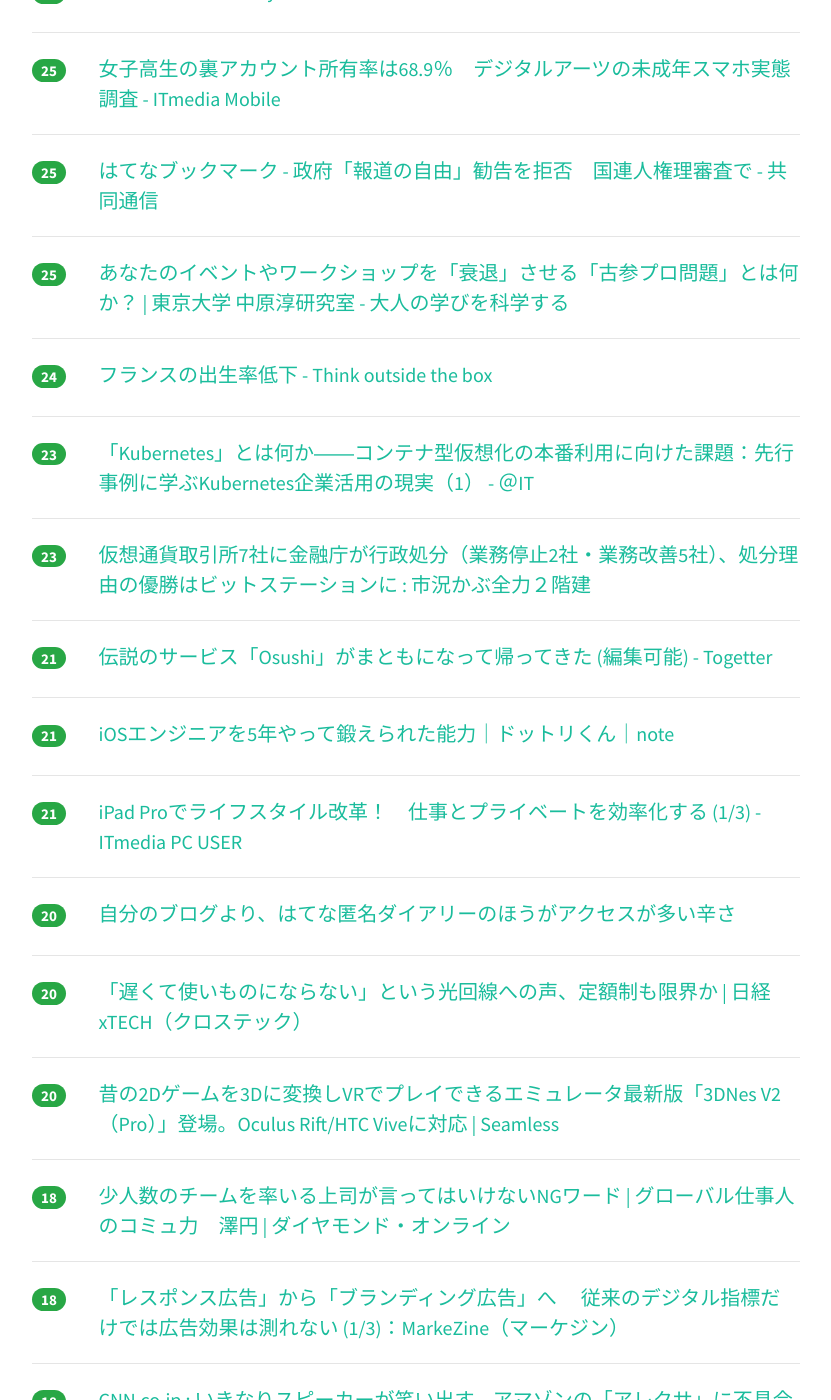
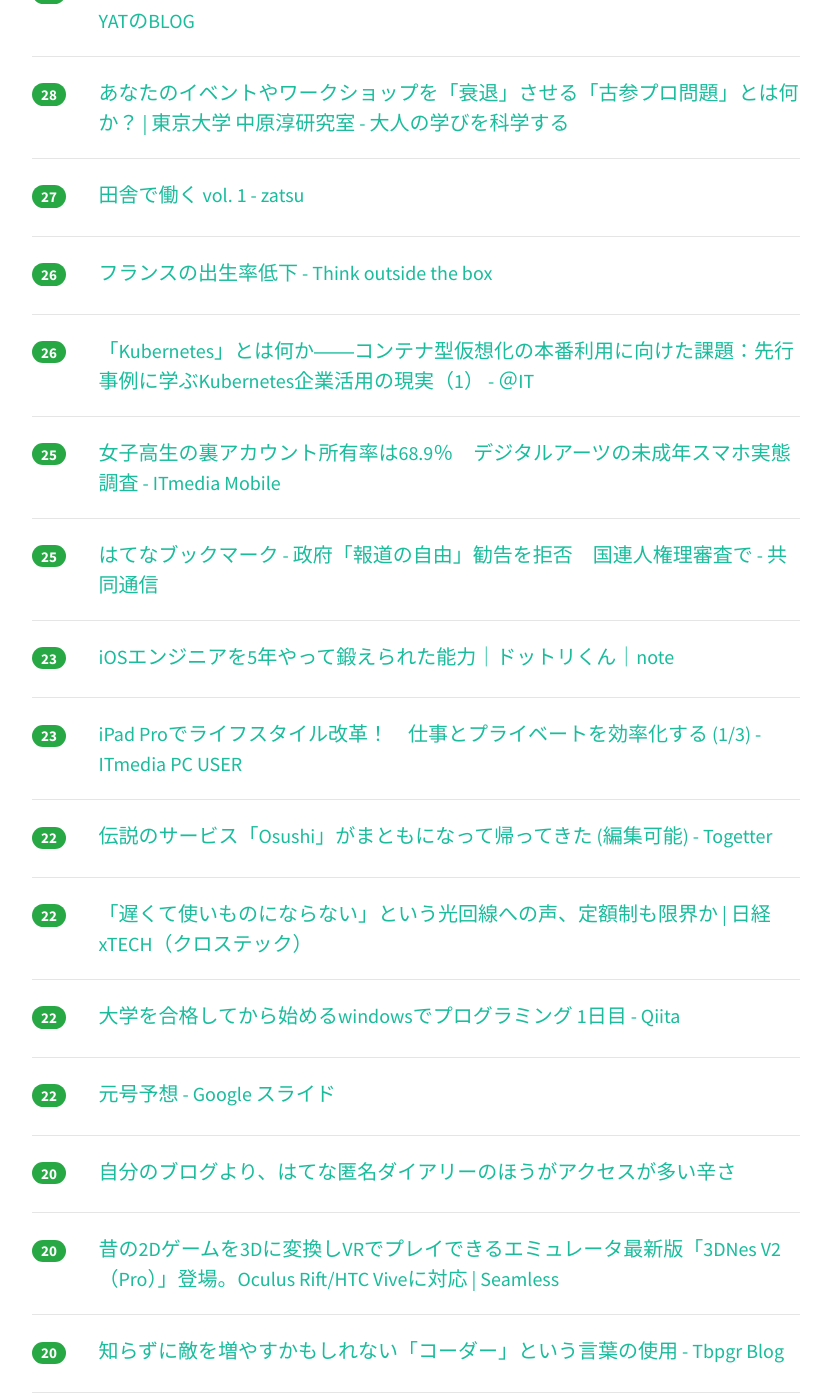
Before and after one commit to yatta47/hatena-matome-site, a Jekyll site: the page built from _posts/2018-03-08-hatena.md, in a window 1280 px wide and 1400 px high, scrolled down 2396 px. Shown: the whole window, without its empty margins (224-1055 px from the left). Built offline with Jekyll 4.4.1, drawn with Linux system fonts in a browser that asks for light colours; nearby versions of some CDN libraries; some of the changed text lies outside the part shown.

Commit message:
Updated 2018-03-08

```diff
--- a/_posts/2018-03-08-hatena.md
+++ b/_posts/2018-03-08-hatena.md
@@ -1,53 +1,53 @@
 ---
 layout: post
 title:  "2018-03-08 はてぶIT"
-date:   2018-03-08 15:03:18
+date:   2018-03-08 16:03:36
 tags: [it-hotentry]
 ---
-58 件のデータあり
+60 件のデータあり
 
 <hr><div class="row">
-<div class="col-1"><span class="badge badge-pill badge-success h2">623</span></div>
+<div class="col-1"><span class="badge badge-pill badge-success h2">639</span></div>
 <div class="col-11"><a href='http://takagi-hiromitsu.jp/diary/20180307.html' target='_blank'>高木浩光＠自宅の日記 - 個人情報保護委員会ゥァア゛ーッ ドガシャア</a></div>
 </div>
 <hr>
 <div class="row">
-<div class="col-1"><span class="badge badge-pill badge-success h2">429</span></div>
+<div class="col-1"><span class="badge badge-pill badge-success h2">454</span></div>
 <div class="col-11"><a href='https://togetter.com/li/1206162' target='_blank'>外注をしすぎた結果、他社に自社の仕様を教えてもらうというカオスな状況に多くの声が寄せられる「過度なアウトソーシングは非効率」 - Togetter</a></div>
 </div>
 <hr>
 <div class="row">
-<div class="col-1"><span class="badge badge-pill badge-success h2">291</span></div>
+<div class="col-1"><span class="badge badge-pill badge-success h2">347</span></div>
 <div class="col-11"><a href='http://japanese.engadget.com/2018/03/07/echo/' target='_blank'>アマゾンEchoスピーカーが唐突に笑い出す不具合発生。各地で怯えるユーザー続出 - Engadget 日本版</a></div>
 </div>
 <hr>
 <div class="row">
-<div class="col-1"><span class="badge badge-pill badge-success h2">216</span></div>
+<div class="col-1"><span class="badge badge-pill badge-success h2">224</span></div>
+<div class="col-11"><a href='http://tech.nikkeibp.co.jp/atcl/nxt/column/18/00134/030600025/' target='_blank'>「すごい技術もたった一つの課題で終わり」　マツダの天才エンジン技術者、大逆転の軌跡（後編） | 日経 xTECH（クロステック）</a></div>
+</div>
+<hr>
+<div class="row">
+<div class="col-1"><span class="badge badge-pill badge-success h2">220</span></div>
 <div class="col-11"><a href='http://www.yutorism.jp/entry/Hatebu' target='_blank'>【総集編】はてなブックマークの使い方 - ゆとりずむ</a></div>
 </div>
 <hr>
 <div class="row">
-<div class="col-1"><span class="badge badge-pill badge-success h2">207</span></div>
-<div class="col-11"><a href='http://tech.nikkeibp.co.jp/atcl/nxt/column/18/00134/030600025/' target='_blank'>「すごい技術もたった一つの課題で終わり」　マツダの天才エンジン技術者、大逆転の軌跡（後編） | 日経 xTECH（クロステック）</a></div>
-</div>
-<hr>
-<div class="row">
-<div class="col-1"><span class="badge badge-pill badge-success h2">180</span></div>
+<div class="col-1"><span class="badge badge-pill badge-success h2">190</span></div>
 <div class="col-11"><a href='http://www.ketancho.net/entry/2018/03/07/080000' target='_blank'>「SQLアンチパターン」を避けるためのチェックリスト①（DB論理設計編） - log4ketancho</a></div>
 </div>
 <hr>
 <div class="row">
-<div class="col-1"><span class="badge badge-pill badge-success h2">168</span></div>
+<div class="col-1"><span class="badge badge-pill badge-success h2">174</span></div>
+<div class="col-11"><a href='https://anond.hatelabo.jp/20180308013517' target='_blank'>IE対応と言われたら金額倍くらいを提示したい</a></div>
+</div>
+<hr>
+<div class="row">
+<div class="col-1"><span class="badge badge-pill badge-success h2">170</span></div>
 <div class="col-11"><a href='https://anond.hatelabo.jp/20180307223400' target='_blank'>ブクマカのアイデンティティ</a></div>
 </div>
 <hr>
 <div class="row">
-<div class="col-1"><span class="badge badge-pill badge-success h2">152</span></div>
-<div class="col-11"><a href='https://anond.hatelabo.jp/20180308013517' target='_blank'>IE対応と言われたら金額倍くらいを提示したい</a></div>
-</div>
-<hr>
-<div class="row">
-<div class="col-1"><span class="badge badge-pill badge-success h2">98</span></div>
+<div class="col-1"><span class="badge badge-pill badge-success h2">107</span></div>
 <div class="col-11"><a href='http://www.itmedia.co.jp/news/articles/1803/08/news062.html' target='_blank'>Alexaの突然の高笑い、Amazonは「修正中」 - ITmedia NEWS</a></div>
 </div>
 <hr>
@@ -57,22 +57,22 @@ tags: [it-hotentry]
 </div>
 <hr>
 <div class="row">
-<div class="col-1"><span class="badge badge-pill badge-success h2">73</span></div>
+<div class="col-1"><span class="badge badge-pill badge-success h2">87</span></div>
 <div class="col-11"><a href='https://qiita.com/n_mogi/items/252dc4dcf75f3b2ea977' target='_blank'>個人的にPHPで開発する上で頭に入れておきたいと思っている事 - Qiita</a></div>
 </div>
 <hr>
 <div class="row">
-<div class="col-1"><span class="badge badge-pill badge-success h2">60</span></div>
+<div class="col-1"><span class="badge badge-pill badge-success h2">73</span></div>
 <div class="col-11"><a href='https://geek-out.jp/column/entry/2018/03/08/110000' target='_blank'>オープンさは私のキャリアの原動力 ─ SIer、Web系、フリーランスという変遷で実感した「オープンにすること」の大切さ - GeekOut</a></div>
 </div>
 <hr>
 <div class="row">
-<div class="col-1"><span class="badge badge-pill badge-success h2">54</span></div>
+<div class="col-1"><span class="badge badge-pill badge-success h2">55</span></div>
 <div class="col-11"><a href='https://forest.watch.impress.co.jp/docs/serial/yajiuma/1110338.html' target='_blank'>Windows版「Google Chrome」のコンパイラーが「MSVC」から「Clang」に - やじうまの杜 - 窓の杜</a></div>
 </div>
 <hr>
 <div class="row">
-<div class="col-1"><span class="badge badge-pill badge-success h2">47</span></div>
+<div class="col-1"><span class="badge badge-pill badge-success h2">50</span></div>
 <div class="col-11"><a href='http://blog.lai.so/entry/2018/03/08/%E7%84%A1%E6%B3%95%E5%9C%B0%E5%B8%AF%E3%81%AB%E3%83%86%E3%82%B9%E3%83%88%E3%82%B1%E3%83%BC%E3%82%B9%E3%82%92%E8%BF%BD%E5%8A%A0%E3%81%99%E3%82%8B%E6%99%82%E3%81%AB%E3%81%84%E3%81%A4%E3%82%82%E3%82%84%E3%81%A3' target='_blank'>無法地帯にテストケースを追加する時にいつもやっている戦略 - laiso</a></div>
 </div>
 <hr>
@@ -82,7 +82,12 @@ tags: [it-hotentry]
 </div>
 <hr>
 <div class="row">
-<div class="col-1"><span class="badge badge-pill badge-success h2">41</span></div>
+<div class="col-1"><span class="badge badge-pill badge-success h2">43</span></div>
+<div class="col-11"><a href='https://motemen.hatenablog.com/entry/2018/03/ethereum-dapp-protect-content' target='_blank'>Ether を送金した人だけコンテンツを閲覧できる Ðapp を書いた - 詩と創作・思索のひろば</a></div>
+</div>
+<hr>
+<div class="row">
+<div class="col-1"><span class="badge badge-pill badge-success h2">42</span></div>
 <div class="col-11"><a href='http://kabumatome.doorblog.jp/archives/65914258.html' target='_blank'>JJ４月号、日本生命の社員の設定を盛りすぎる : 市況かぶ全力２階建</a></div>
 </div>
 <hr>
@@ -93,22 +98,32 @@ tags: [it-hotentry]
 <hr>
 <div class="row">
 <div class="col-1"><span class="badge badge-pill badge-success h2">35</span></div>
-<div class="col-11"><a href='https://motemen.hatenablog.com/entry/2018/03/ethereum-dapp-protect-content' target='_blank'>Ether を送金した人だけコンテンツを閲覧できる Ðapp を書いた - 詩と創作・思索のひろば</a></div>
+<div class="col-11"><a href='http://www.ryuzee.com/contents/blog/7124' target='_blank'>スクラムの概要を1分で理解できるイラスト【2018版】 | Ryuzee.com</a></div>
+</div>
+<hr>
+<div class="row">
+<div class="col-1"><span class="badge badge-pill badge-success h2">33</span></div>
+<div class="col-11"><a href='https://flxy.jp/article/561' target='_blank'>エンジニアの文化とか採用についてやってきたこと | flexy（フレキシー） -エンジニア・デザイナーに自由を-</a></div>
+</div>
+<hr>
+<div class="row">
+<div class="col-1"><span class="badge badge-pill badge-success h2">32</span></div>
+<div class="col-11"><a href='http://kabumatome.doorblog.jp/archives/65914296.html' target='_blank'>仮想通貨取引所7社に金融庁が行政処分（業務停止2社・業務改善5社）、処分理由の優勝はビットステーションに : 市況かぶ全力２階建</a></div>
 </div>
 <hr>
 <div class="row">
 <div class="col-1"><span class="badge badge-pill badge-success h2">31</span></div>
-<div class="col-11"><a href='https://flxy.jp/article/561' target='_blank'>エンジニアの文化とか採用についてやってきたこと | flexy（フレキシー） -エンジニア・デザイナーに自由を-</a></div>
+<div class="col-11"><a href='https://medium.com/@voluntas/1d129a997043' target='_blank'>WebRTC スタック Python 実装の紹介 – V – Medium</a></div>
 </div>
 <hr>
 <div class="row">
-<div class="col-1"><span class="badge badge-pill badge-success h2">31</span></div>
-<div class="col-11"><a href='http://www.ryuzee.com/contents/blog/7124' target='_blank'>スクラムの概要を1分で理解できるイラスト【2018版】 | Ryuzee.com</a></div>
+<div class="col-1"><span class="badge badge-pill badge-success h2">30</span></div>
+<div class="col-11"><a href='https://wp.yat-net.com/?p=6390' target='_blank'>Webサイト制作に入る前の打ち合わせで考えることとお客様と話し合うこと – YATのBLOG</a></div>
 </div>
 <hr>
 <div class="row">
-<div class="col-1"><span class="badge badge-pill badge-success h2">29</span></div>
-<div class="col-11"><a href='https://wp.yat-net.com/?p=6390' target='_blank'>Webサイト制作に入る前の打ち合わせで考えることとお客様と話し合うこと – YATのBLOG</a></div>
+<div class="col-1"><span class="badge badge-pill badge-success h2">28</span></div>
+<div class="col-11"><a href='http://www.nakahara-lab.net/blog/archive/8617' target='_blank'>あなたのイベントやワークショップを「衰退」させる「古参プロ問題」とは何か？ | 東京大学 中原淳研究室 - 大人の学びを科学する</a></div>
 </div>
 <hr>
 <div class="row">
@@ -117,8 +132,13 @@ tags: [it-hotentry]
 </div>
 <hr>
 <div class="row">
-<div class="col-1"><span class="badge badge-pill badge-success h2">27</span></div>
-<div class="col-11"><a href='https://medium.com/@voluntas/1d129a997043' target='_blank'>WebRTC スタック Python 実装の紹介 – V – Medium</a></div>
+<div class="col-1"><span class="badge badge-pill badge-success h2">26</span></div>
+<div class="col-11"><a href='http://totb.hatenablog.com/entry/2018/03/07/220552' target='_blank'>フランスの出生率低下 - Think outside the box</a></div>
+</div>
+<hr>
+<div class="row">
+<div class="col-1"><span class="badge badge-pill badge-success h2">26</span></div>
+<div class="col-11"><a href='http://www.atmarkit.co.jp/ait/articles/1803/08/news006.html' target='_blank'>「Kubernetes」とは何か――コンテナ型仮想化の本番利用に向けた課題：先行事例に学ぶKubernetes企業活用の現実（1） - ＠IT</a></div>
 </div>
 <hr>
 <div class="row">
@@ -132,38 +152,33 @@ tags: [it-hotentry]
 </div>
 <hr>
 <div class="row">
-<div class="col-1"><span class="badge badge-pill badge-success h2">25</span></div>
-<div class="col-11"><a href='http://www.nakahara-lab.net/blog/archive/8617' target='_blank'>あなたのイベントやワークショップを「衰退」させる「古参プロ問題」とは何か？ | 東京大学 中原淳研究室 - 大人の学びを科学する</a></div>
-</div>
-<hr>
-<div class="row">
-<div class="col-1"><span class="badge badge-pill badge-success h2">24</span></div>
-<div class="col-11"><a href='http://totb.hatenablog.com/entry/2018/03/07/220552' target='_blank'>フランスの出生率低下 - Think outside the box</a></div>
+<div class="col-1"><span class="badge badge-pill badge-success h2">23</span></div>
+<div class="col-11"><a href='https://note.mu/dotrikun/n/n2aa2302fd95f' target='_blank'>iOSエンジニアを5年やって鍛えられた能力｜ドットリくん｜note</a></div>
 </div>
 <hr>
 <div class="row">
 <div class="col-1"><span class="badge badge-pill badge-success h2">23</span></div>
-<div class="col-11"><a href='http://www.atmarkit.co.jp/ait/articles/1803/08/news006.html' target='_blank'>「Kubernetes」とは何か――コンテナ型仮想化の本番利用に向けた課題：先行事例に学ぶKubernetes企業活用の現実（1） - ＠IT</a></div>
+<div class="col-11"><a href='http://www.itmedia.co.jp/pcuser/articles/1803/08/news039.html' target='_blank'>iPad Proでライフスタイル改革！　仕事とプライベートを効率化する (1/3) - ITmedia PC USER</a></div>
 </div>
 <hr>
 <div class="row">
-<div class="col-1"><span class="badge badge-pill badge-success h2">23</span></div>
-<div class="col-11"><a href='http://kabumatome.doorblog.jp/archives/65914296.html' target='_blank'>仮想通貨取引所7社に金融庁が行政処分（業務停止2社・業務改善5社）、処分理由の優勝はビットステーションに : 市況かぶ全力２階建</a></div>
-</div>
-<hr>
-<div class="row">
-<div class="col-1"><span class="badge badge-pill badge-success h2">21</span></div>
+<div class="col-1"><span class="badge badge-pill badge-success h2">22</span></div>
 <div class="col-11"><a href='https://togetter.com/li/1206195' target='_blank'>伝説のサービス「Osushi」がまともになって帰ってきた (編集可能) - Togetter</a></div>
 </div>
 <hr>
 <div class="row">
-<div class="col-1"><span class="badge badge-pill badge-success h2">21</span></div>
-<div class="col-11"><a href='https://note.mu/dotrikun/n/n2aa2302fd95f' target='_blank'>iOSエンジニアを5年やって鍛えられた能力｜ドットリくん｜note</a></div>
+<div class="col-1"><span class="badge badge-pill badge-success h2">22</span></div>
+<div class="col-11"><a href='http://tech.nikkeibp.co.jp/it/atcl/watcher/14/334361/110800954/' target='_blank'>「遅くて使いものにならない」という光回線への声、定額制も限界か | 日経 xTECH（クロステック）</a></div>
 </div>
 <hr>
 <div class="row">
-<div class="col-1"><span class="badge badge-pill badge-success h2">21</span></div>
-<div class="col-11"><a href='http://www.itmedia.co.jp/pcuser/articles/1803/08/news039.html' target='_blank'>iPad Proでライフスタイル改革！　仕事とプライベートを効率化する (1/3) - ITmedia PC USER</a></div>
+<div class="col-1"><span class="badge badge-pill badge-success h2">22</span></div>
+<div class="col-11"><a href='https://qiita.com/oinori_man/items/29bdcc16acf186aa96a6' target='_blank'>大学を合格してから始めるwindowsでプログラミング 1日目 - Qiita</a></div>
+</div>
+<hr>
+<div class="row">
+<div class="col-1"><span class="badge badge-pill badge-success h2">22</span></div>
+<div class="col-11"><a href='https://docs.google.com/presentation/d/1CNTa1nR9Fgf53md3oUaqpImJRyxStnaHsTyWje9YUbQ/mobilepresent?slide=id.p' target='_blank'>元号予想 - Google スライド</a></div>
 </div>
 <hr>
 <div class="row">
@@ -173,17 +188,22 @@ tags: [it-hotentry]
 <hr>
 <div class="row">
 <div class="col-1"><span class="badge badge-pill badge-success h2">20</span></div>
-<div class="col-11"><a href='http://tech.nikkeibp.co.jp/it/atcl/watcher/14/334361/110800954/' target='_blank'>「遅くて使いものにならない」という光回線への声、定額制も限界か | 日経 xTECH（クロステック）</a></div>
+<div class="col-11"><a href='http://shiropen.com/2018/03/07/32995' target='_blank'>昔の2Dゲームを3Dに変換しVRでプレイできるエミュレータ最新版「3DNes V2（Pro）」登場。Oculus Rift/HTC Viveに対応 | Seamless</a></div>
 </div>
 <hr>
 <div class="row">
 <div class="col-1"><span class="badge badge-pill badge-success h2">20</span></div>
-<div class="col-11"><a href='http://shiropen.com/2018/03/07/32995' target='_blank'>昔の2Dゲームを3Dに変換しVRでプレイできるエミュレータ最新版「3DNes V2（Pro）」登場。Oculus Rift/HTC Viveに対応 | Seamless</a></div>
+<div class="col-11"><a href='http://tbpgr.hatenablog.com/entry/2018/03/06/183000' target='_blank'>知らずに敵を増やすかもしれない「コーダー」という言葉の使用 - Tbpgr Blog</a></div>
 </div>
 <hr>
 <div class="row">
-<div class="col-1"><span class="badge badge-pill badge-success h2">18</span></div>
+<div class="col-1"><span class="badge badge-pill badge-success h2">19</span></div>
 <div class="col-11"><a href='http://diamond.jp/articles/-/162583' target='_blank'>少人数のチームを率いる上司が言ってはいけないNGワード | グローバル仕事人のコミュ力　澤円 | ダイヤモンド・オンライン</a></div>
+</div>
+<hr>
+<div class="row">
+<div class="col-1"><span class="badge badge-pill badge-success h2">19</span></div>
+<div class="col-11"><a href='https://www.cnn.co.jp/tech/35115797.html' target='_blank'>CNN.co.jp : いきなりスピーカーが笑い出す、アマゾンの「アレクサ」に不具合</a></div>
 </div>
 <hr>
 <div class="row">
@@ -193,12 +213,7 @@ tags: [it-hotentry]
 <hr>
 <div class="row">
 <div class="col-1"><span class="badge badge-pill badge-success h2">18</span></div>
-<div class="col-11"><a href='https://www.cnn.co.jp/tech/35115797.html' target='_blank'>CNN.co.jp : いきなりスピーカーが笑い出す、アマゾンの「アレクサ」に不具合</a></div>
-</div>
-<hr>
-<div class="row">
-<div class="col-1"><span class="badge badge-pill badge-success h2">18</span></div>
-<div class="col-11"><a href='http://tbpgr.hatenablog.com/entry/2018/03/06/183000' target='_blank'>知らずに敵を増やすかもしれない「コーダー」という言葉の使用 - Tbpgr Blog</a></div>
+<div class="col-11"><a href='https://togetter.com/li/1206196' target='_blank'>投げ銭サービス「Osushi」、サービス再開するや否やオモチャにされてしまう - Togetter</a></div>
 </div>
 <hr>
 <div class="row">
@@ -219,11 +234,6 @@ tags: [it-hotentry]
 <div class="row">
 <div class="col-1"><span class="badge badge-pill badge-success h2">16</span></div>
 <div class="col-11"><a href='http://blog.llvm.org/2018/03/clang-is-now-used-to-build-chrome-for.html' target='_blank'>LLVM Project Blog: Clang is now used to build Chrome for Windows</a></div>
-</div>
-<hr>
-<div class="row">
-<div class="col-1"><span class="badge badge-pill badge-success h2">16</span></div>
-<div class="col-11"><a href='https://togetter.com/li/1206196' target='_blank'>投げ銭サービス「Osushi」、サービス再開するや否やオモチャにされてしまう - Togetter</a></div>
 </div>
 <hr>
 <div class="row">
@@ -252,23 +262,23 @@ tags: [it-hotentry]
 </div>
 <hr>
 <div class="row">
-<div class="col-1"><span class="badge badge-pill badge-success h2">14</span></div>
-<div class="col-11"><a href='https://qiita.com/oinori_man/items/29bdcc16acf186aa96a6' target='_blank'>大学を合格してから始めるwindowsでプログラミング 1日目 - Qiita</a></div>
-</div>
-<hr>
-<div class="row">
 <div class="col-1"><span class="badge badge-pill badge-success h2">13</span></div>
 <div class="col-11"><a href='http://nlab.itmedia.co.jp/nl/articles/1803/07/news108.html' target='_blank'>「C言語の派生でオブジェクト指……」→「C++！」　特徴から言語名を選ぶ「プログラミング言語かるた」制作中 - ねとらぼ</a></div>
 </div>
 <hr>
 <div class="row">
-<div class="col-1"><span class="badge badge-pill badge-success h2">13</span></div>
-<div class="col-11"><a href='https://docs.google.com/presentation/d/1CNTa1nR9Fgf53md3oUaqpImJRyxStnaHsTyWje9YUbQ/mobilepresent?slide=id.p' target='_blank'>元号予想 - Google スライド</a></div>
+<div class="col-1"><span class="badge badge-pill badge-success h2">12</span></div>
+<div class="col-11"><a href='https://github.com/GoogleCloudPlatform/skaffold' target='_blank'>GitHub - GoogleCloudPlatform/skaffold: Easy and Repeatable Kubernetes Development</a></div>
 </div>
 <hr>
 <div class="row">
-<div class="col-1"><span class="badge badge-pill badge-success h2">12</span></div>
-<div class="col-11"><a href='https://github.com/GoogleCloudPlatform/skaffold' target='_blank'>GitHub - GoogleCloudPlatform/skaffold: Easy and Repeatable Kubernetes Development</a></div>
+<div class="col-1"><span class="badge badge-pill badge-success h2">11</span></div>
+<div class="col-11"><a href='http://nlab.itmedia.co.jp/nl/articles/1803/08/news032.html' target='_blank'>Twitterがブックマーク機能を導入した（本当の）理由 - ねとらぼ</a></div>
+</div>
+<hr>
+<div class="row">
+<div class="col-1"><span class="badge badge-pill badge-success h2">11</span></div>
+<div class="col-11"><a href='http://katsumakazuyo.hatenablog.com/entry/2018/03/08/122235' target='_blank'>そうか、音声入力、Wordを放棄して、Googleドキュメント使えばいいんだ - 勝間和代が徹底的にマニアックな話をアップするブログ</a></div>
 </div>
 <hr>
 <div class="row">
@@ -278,12 +288,12 @@ tags: [it-hotentry]
 <hr>
 <div class="row">
 <div class="col-1"><span class="badge badge-pill badge-success h2">10</span></div>
-<div class="col-11"><a href='http://nlab.itmedia.co.jp/nl/articles/1803/08/news032.html' target='_blank'>Twitterがブックマーク機能を導入した（本当の）理由 - ねとらぼ</a></div>
+<div class="col-11"><a href='http://tech.plaid.co.jp/software-development-not-start-from-shu/' target='_blank'>「型を守る」ことから始めないソフトウェア開発 ー 常にゼロベースで考える | PLAID engineer blog</a></div>
 </div>
 <hr>
 <div class="row">
 <div class="col-1"><span class="badge badge-pill badge-success h2">10</span></div>
-<div class="col-11"><a href='http://tech.plaid.co.jp/software-development-not-start-from-shu/' target='_blank'>「型を守る」ことから始めないソフトウェア開発 ー 常にゼロベースで考える | PLAID engineer blog</a></div>
+<div class="col-11"><a href='http://www.thechrisoshow.com/2018/02/20/es6-style-hash-literals-in/' target='_blank'>ES6 style hash literals in Ruby</a></div>
 </div>
 <hr>
 <div class="row">
```
